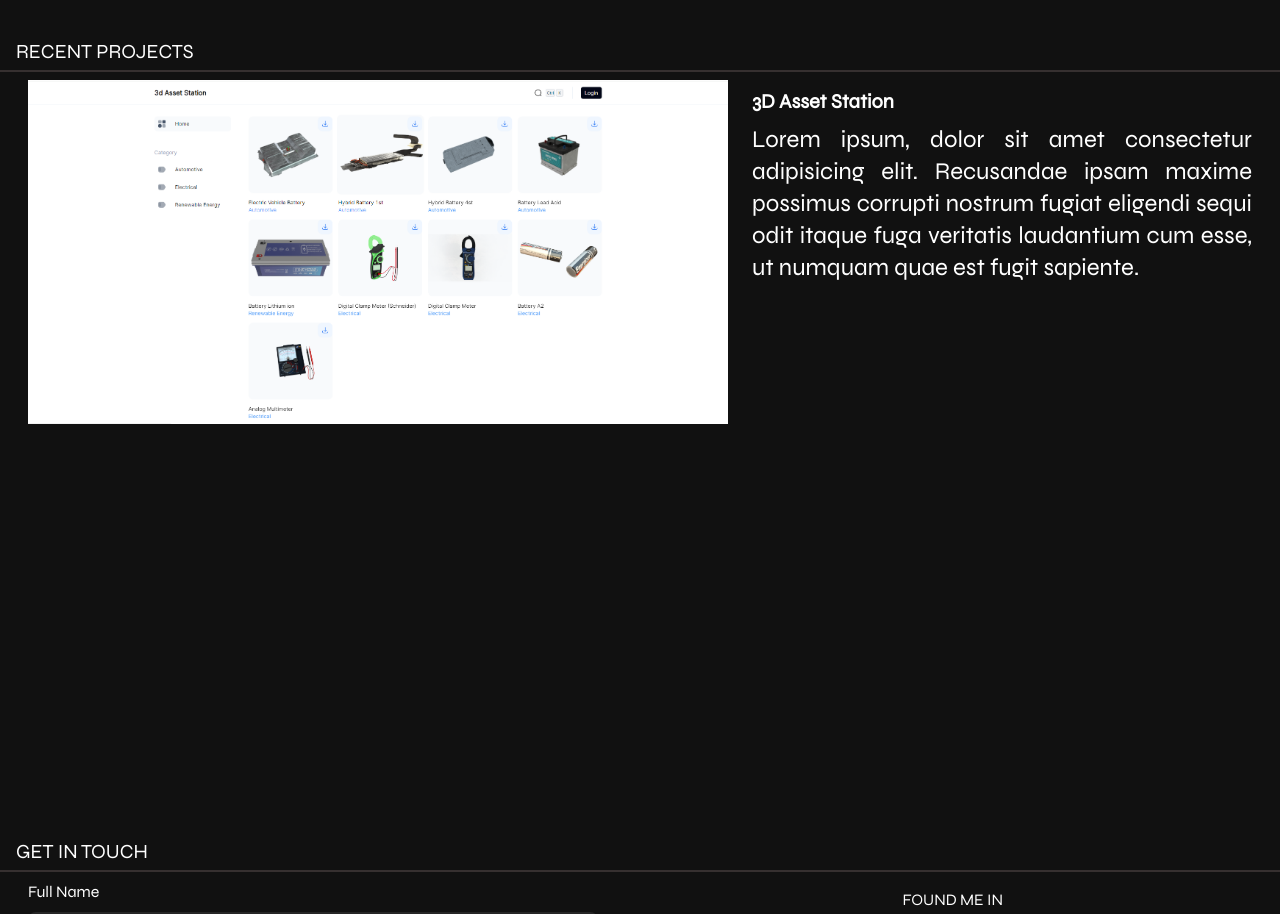
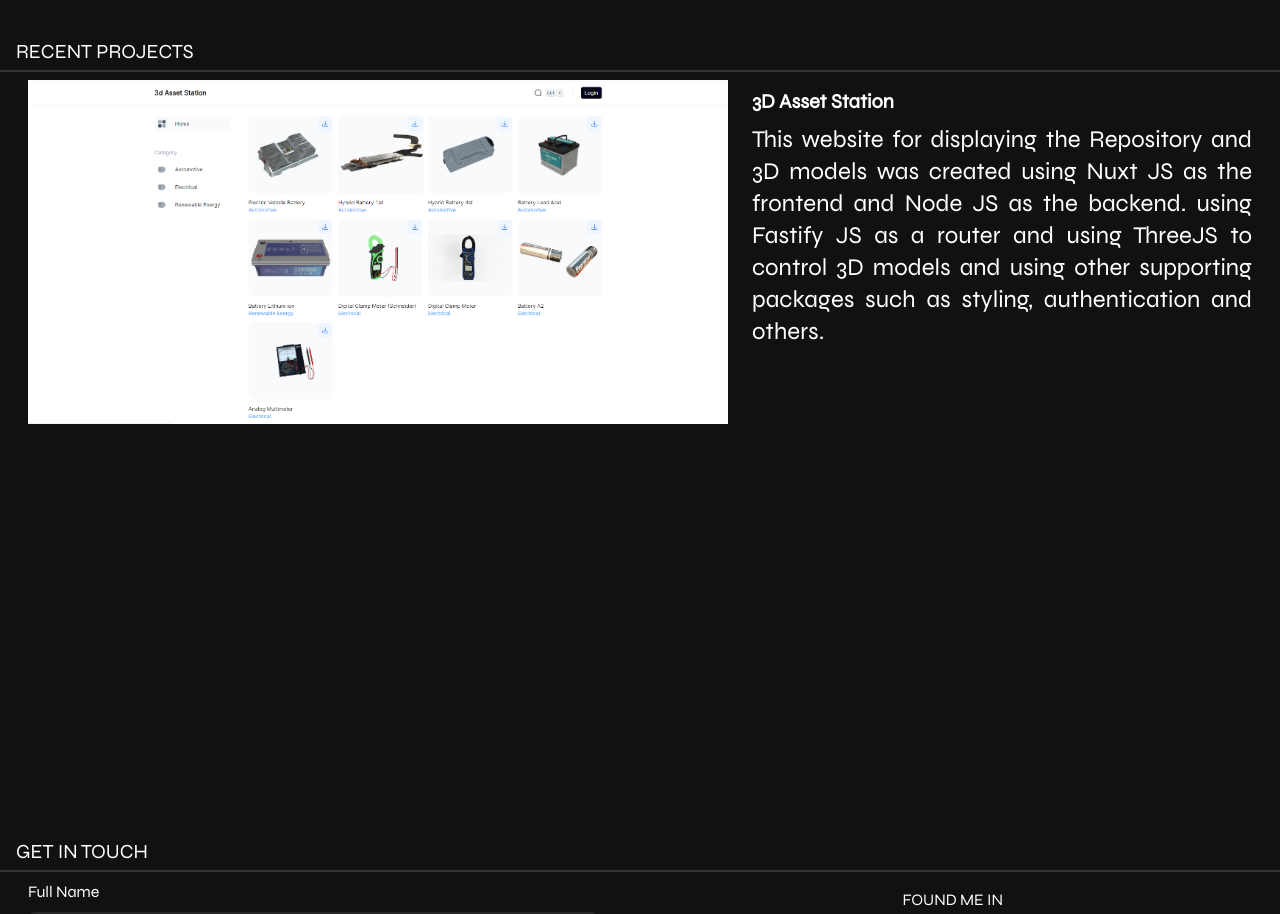
Before and after one commit to wildy13/wildy, a Nuxt app: page / in a window 1280 px wide. Shown: the part 980-1894 px from the top of the page. Built offline with nearby package versions, Linux system fonts and the light colour scheme.

Commit message:
add: description of project

```diff
--- a/components/project/index.vue
+++ b/components/project/index.vue
@@ -27,9 +27,9 @@
             <div v-motion-slide-visible-once-left :delay="500" class="md:w-5/12 text-justify">
                 <div class="text-xl font-semibold py-2">3D Asset Station</div>
                 <div class="text-2xl ">
-                    Lorem ipsum, dolor sit amet consectetur adipisicing elit. Recusandae ipsam maxime possimus corrupti
-                    nostrum fugiat eligendi sequi odit itaque fuga veritatis laudantium cum esse, ut numquam quae est
-                    fugit sapiente.
+                    This website for displaying the Repository and 3D models was created using Nuxt JS as the frontend and
+                    Node JS as the backend. using Fastify JS as a router and using ThreeJS to control 3D models and using
+                    other supporting packages such as styling, authentication and others.
                 </div>
             </div>
         </div>
```
